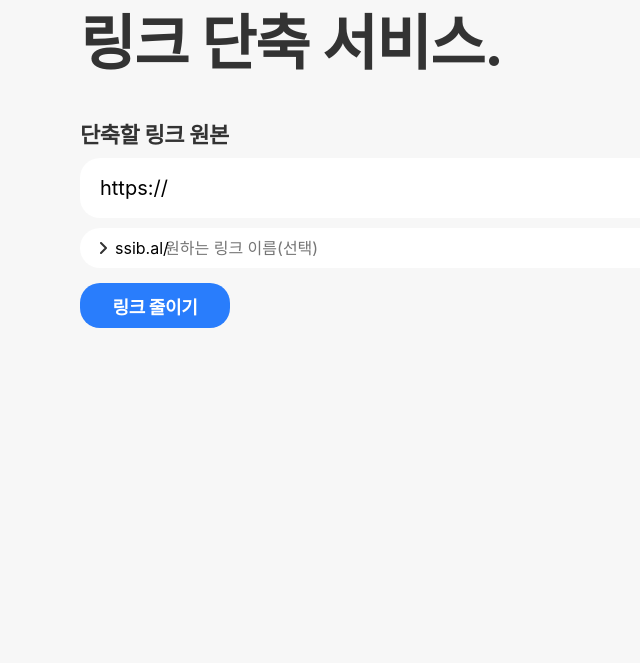
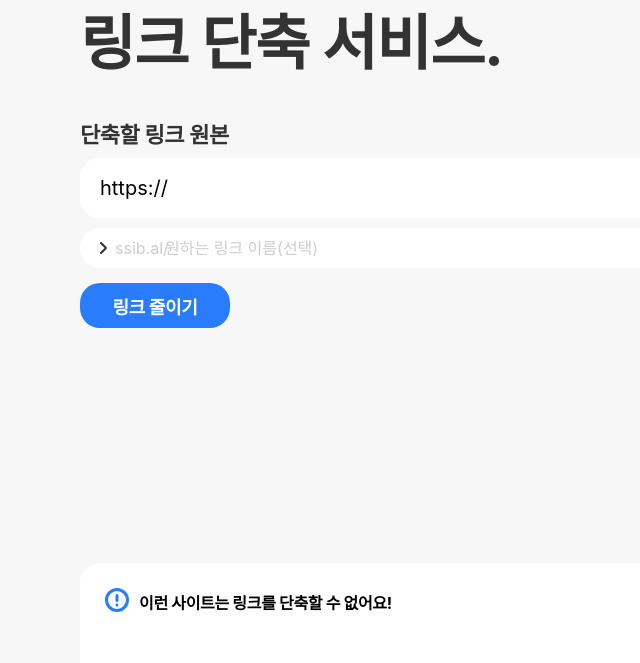
Before and after one commit to JinseoMyeon/ssib.al, a PHP site: page /index.html in a window 1280 px wide. Shown: the part 387-1050 px from the top of the page, without its empty margins (0-640 px from the left). Before the commit the page ends 715 px from the top, so only its background shows below. Run offline with PHP 8.4, Linux system fonts and the light colour scheme; some web fonts are replaced.

Commit message:
feat: UI improvement

```diff
--- a/assets/css/main.css
+++ b/assets/css/main.css
@@ -8,6 +8,8 @@
 
 body {
     background-color: #f7f7f7;
+    width: auto;
+    height:fit-content;
 }
 
 h1 {
@@ -17,6 +19,11 @@ h1 {
     letter-spacing: -0.02em;
 
     color: #333333;
+}
+
+.bold {
+    font-weight: 700;
+    letter-spacing: -0.02em;
 }
 
 .input {
@@ -31,6 +38,10 @@ h1 {
     height: 60px;
     top: 545px;
     font-size: 20px;
+}
+
+.input::placeholder {
+    color:#cdcdcd
 }
 
 .inputsmall {
@@ -50,6 +61,7 @@ h1 {
 .inputsmall::placeholder {
     text-indent: 85px;
     text-align: left;
+    color:#cdcdcd
 }
 
 .arrow {
@@ -68,6 +80,7 @@ h1 {
     left: 115px;
     top: 625px;
     z-index: 1;
+    color:#cdcdcd
 }
 
 .submit {
@@ -182,6 +195,16 @@ h1 {
     width: 70%;
 }
 
+.bottomcard {
+    position: absolute;
+    width: 626px;
+    height: 100px;
+    left: 80px;
+    top: 950px;
+    border-radius: 20px 20px 0px 0px;
+    background: #FFFFFF;
+}
+
 /*  GO FULL WIDTH AT LESS THAN 480 PIXELS */
 
 @media only screen and (max-width: 480px) {
--- a/index.html
+++ b/index.html
@@ -9,7 +9,6 @@
     <title>URL shortener</title>
 </head>
 <body>
-    <br>
     <h1 style="left:80px;top:295px;" class="title">한 번 들으면 잊을 수 없는<br>링크 단축 서비스.</h1>
     <p class="urltext">단축할 링크 원본</p>
     <form method="POST" action="functions/shorten.php">
@@ -26,5 +25,9 @@
         </div>
         <button type="submit" class="submit">링크 줄이기</button>
     </form>
+    <div class="bottomcard">
+        <img src="./assets/images/warning.svg" style="margin-left: 25px; margin-top: 25px;">
+        <p class="bold" style="font-size:16px; margin-left:59px; margin-top:-26px;">이런 사이트는 링크를 단축할 수 없어요!</p>
+    </div>
 </body>
 </html>
```
